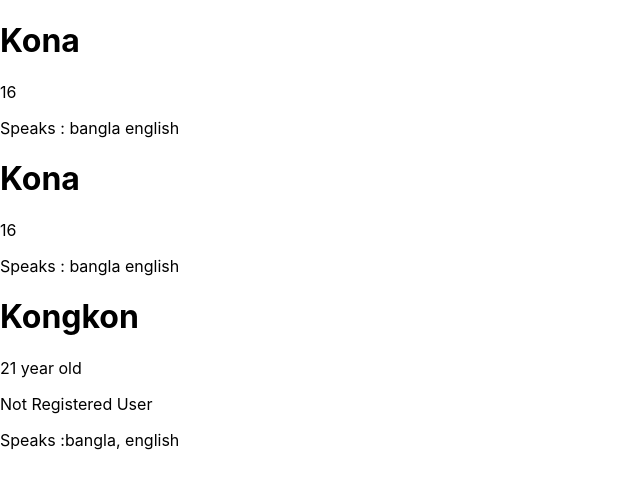
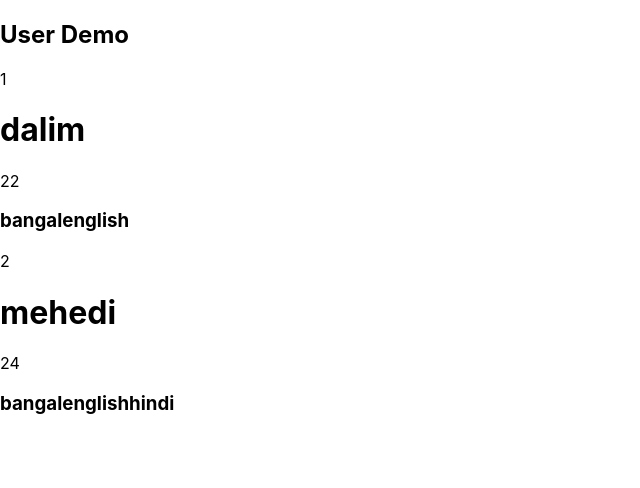
Before and after one commit to Kongkon45/TypeScript-Practices, a React (Create React App) app: page / in a window 1280 px wide. Shown: the top 488 px of the page, without its empty margins (0-640 px from the left). Built offline with nearby package versions, Linux system fonts and the light colour scheme.

Commit message:
array of object

```diff
--- a/src/App.tsx
+++ b/src/App.tsx
@@ -1,26 +1,47 @@
 import React from 'react'
-import User from './Components/User'
-import Users from './Components/Users'
+import UserDemo from './Components/userDemo'
+// import User from './Components/User'
+// import Users from './Components/Users'
 
-const user = {
-  name : "Kona",
-  age : 16,
-  language :["bangla", "english"],
+//object
 
-}
-const user1 = {
-  name : "Kona",
-  age : 16,
-  language :["bangla", "english"],
+// const user = {
+//   name : "Kona",
+//   age : 16,
+//   language :["bangla", "english"],
 
-}
+// }
+// const user1 = {
+//   name : "Kona",
+//   age : 16,
+//   language :["bangla", "english"],
+
+// }
+
+//array of object
+
+const userDemo = [
+  {
+    id : 1,
+    name : "dalim",
+    age : 22,
+    language : ["bangal", "english"]
+  },
+  {
+    id : 2,
+    name : "mehedi",
+    age : 24,
+    language : ["bangal", "english", "hindi"]
+  }
+]
 
 const App = () => {
   return (
     <div>
-      <User user={user}/>
+      {/* <User user={user}/>
       <User user={user1}/>
-      <Users name="Kongkon" age={21} isRegistered={false} language={["bangla", "english"]}/>
+      <Users name="Kongkon" age={21} isRegistered={false} language={["bangla", "english"]}/> */}
+      <UserDemo userDemo={userDemo}/>
     </div>
   )
 }
--- /dev/null
+++ b/src/Components/userDemo.tsx
@@ -0,0 +1,29 @@
+import React from 'react'
+
+type userDemoProps = {
+    userDemo: {
+        id: number;
+        name: string;
+        age: number;
+        language: string[];
+    }[]
+}
+const UserDemo = ({userDemo}:userDemoProps) => {
+    // console.log(userDemo)
+  return (
+    <div>
+        <h2>User Demo</h2>
+        {userDemo.map((user)=>{
+            return <div key={user.id}>
+                <p>{user.id}</p>
+                <h1>{user.name}</h1>
+                <p>{user.age}</p>
+                <h3>{user.language}</h3>
+
+            </div>
+        })}
+    </div>
+  )
+}
+
+export default UserDemo
```
